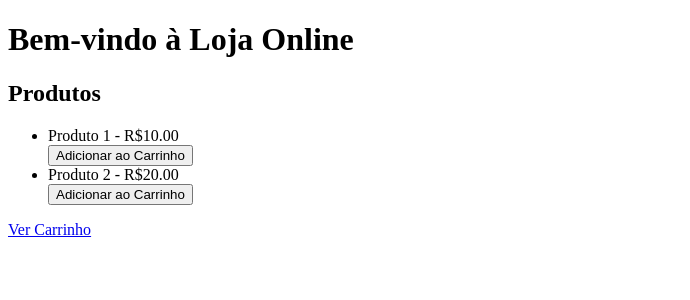
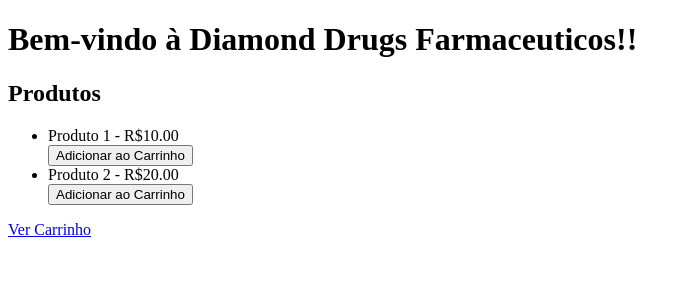
Before and after one commit to Bestofef-afk/Farmaceutico, a PHP site: page / in a window 1280 px wide. Shown: the top 300 px of the page, without its empty margins (0-690 px from the left). Run offline with PHP 8.4, Linux system fonts and the light colour scheme.

Commit message:
Update index.php

```diff
--- a/main/paginas/index.php
+++ b/main/paginas/index.php
@@ -1,8 +1,8 @@
 <?php
-session_start(); // Inicia a sessão para acessar o carrinho
+session_start(); // Inicia a sessão
 
-// Verifica se o carrinho já foi criado na sessão
-// Se não existir, inicializa como um array vazio
+// Verifica se o carrinho já foi criado
+// Se não existir, inicia um array vazio
 if (!isset($_SESSION['carrinho'])) {
     $_SESSION['carrinho'] = [];
 }
@@ -15,10 +15,10 @@ if (!isset($_SESSION['carrinho'])) {
     <title>Loja Online</title>
 </head>
 <body>
-    <h1>Bem-vindo à Loja Online</h1>
+    <h1>Bem-vindo à Diamond Drugs Farmaceuticos!!</h1>
     <h2>Produtos</h2>
     <ul>
-        <!-- Exibe cada produto disponível -->
+        <!-- Exibe cada produto disponivel -->
         <li>
             Produto 1 - R$10.00
             <form action="produtos.php" method="post">
```
